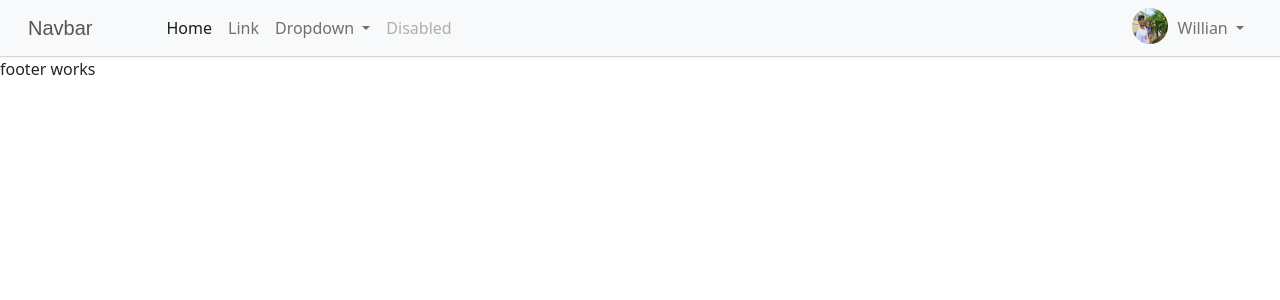
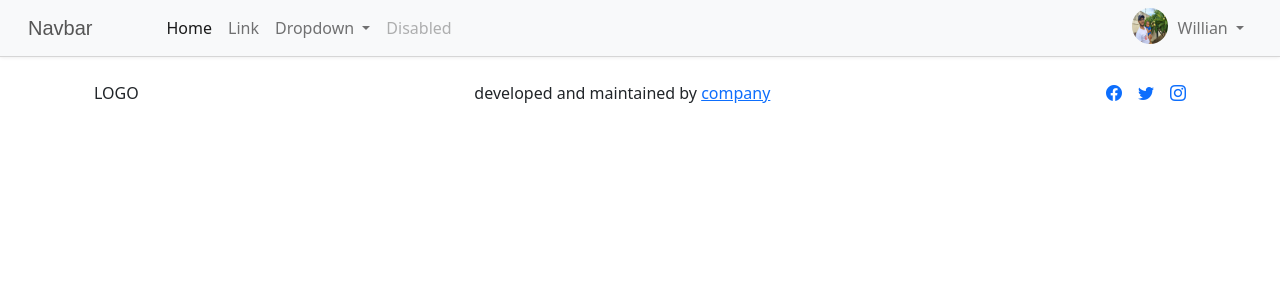
Before and after one commit to willianssf/projetoSimulado, an Angular app: page / in a window 1280 px wide. Shown: the top 300 px of the page. Built offline with nearby package versions, Linux system fonts and the light colour scheme.

Commit message:
session user create

```diff
--- a/src/app/app.module.ts
+++ b/src/app/app.module.ts
@@ -5,14 +5,14 @@ import { AppRoutingModule } from './app-routing.module';
 import { AppComponent } from './app.component';
 import { HeaderComponent } from './components/header/header.component';
 import { FooterComponent } from './components/footer/footer.component';
-import { MainComponent } from './components/main/main.component';
+import { SessionUserComponent } from './components/session-user/session-user.component';
 
 @NgModule({
   declarations: [
     AppComponent,
     HeaderComponent,
     FooterComponent,
-    MainComponent
+    SessionUserComponent
   ],
   imports: [
     BrowserModule,
--- a/src/app/components/footer/footer.component.html
+++ b/src/app/components/footer/footer.component.html
@@ -1 +1,17 @@
-<p>footer works</p>
+<footer class="container p-4 rounded">
+  <div class="d-lg-flex justify-content-between">
+    <div>
+      <span>LOGO</span>
+    </div>
+    <div class="copyright">
+      <p>developed and maintained by <a href="#" target="_blank">company</a></p>
+    </div>
+    <div>
+      <ul class="d-flex gap-3 list-unstyled">
+        <li><a href="#"><i class="bi bi-facebook"></i></a></li>
+        <li><a href="#"><i class="bi bi-twitter"></i></a></li>
+        <li><a href="#"><i class="bi bi-instagram"></i></a></li>
+      </ul>
+    </div>
+  </div>
+</footer>
--- a/src/app/components/main/main.component.html
+++ /dev/null
@@ -1 +0,0 @@
-<p>main works!</p>
--- /dev/null
+++ b/src/app/components/session-user/session-user.component.html
@@ -0,0 +1 @@
+<p>session-user works!</p>
--- a/src/index.html
+++ b/src/index.html
@@ -6,6 +6,7 @@
   <base href="/">
   <meta name="viewport" content="width=device-width, initial-scale=1">
   <link rel="icon" type="image/x-icon" href="favicon.ico">
+  <link rel="stylesheet" href="https://cdn.jsdelivr.net/npm/bootstrap-icons@1.3.0/font/bootstrap-icons.css">
 </head>
 <body>
   <app-root></app-root>
```
Also changed, not shown: src/app/components/main/main.component.ts (deleted, +0 -10 lines), src/app/components/session-user/session-user.component.ts (added, +10 -0 lines), src/app/components/session-user/session-user.component.css (added), 1 other file (tests, documents, lock files or other folders).
